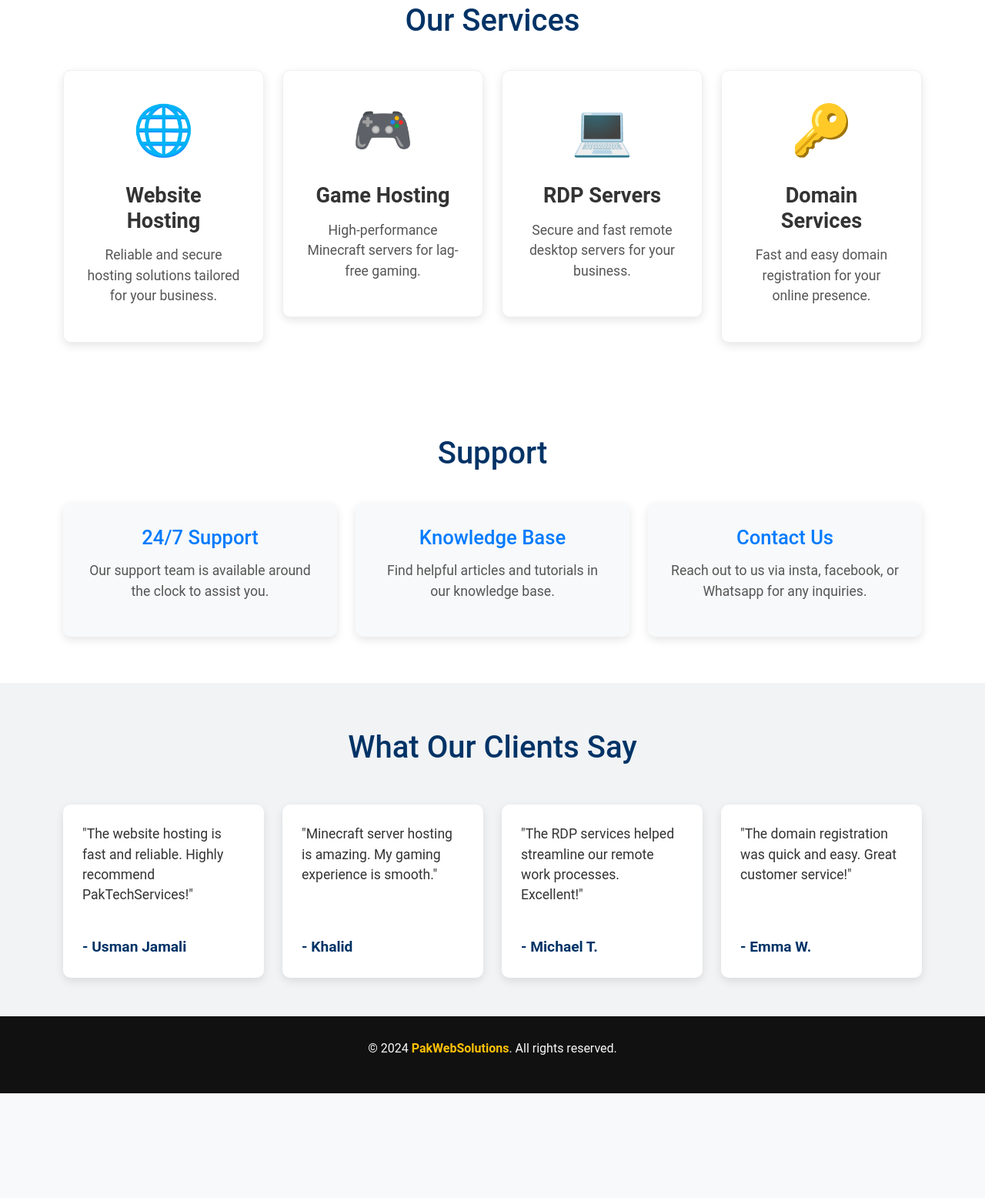
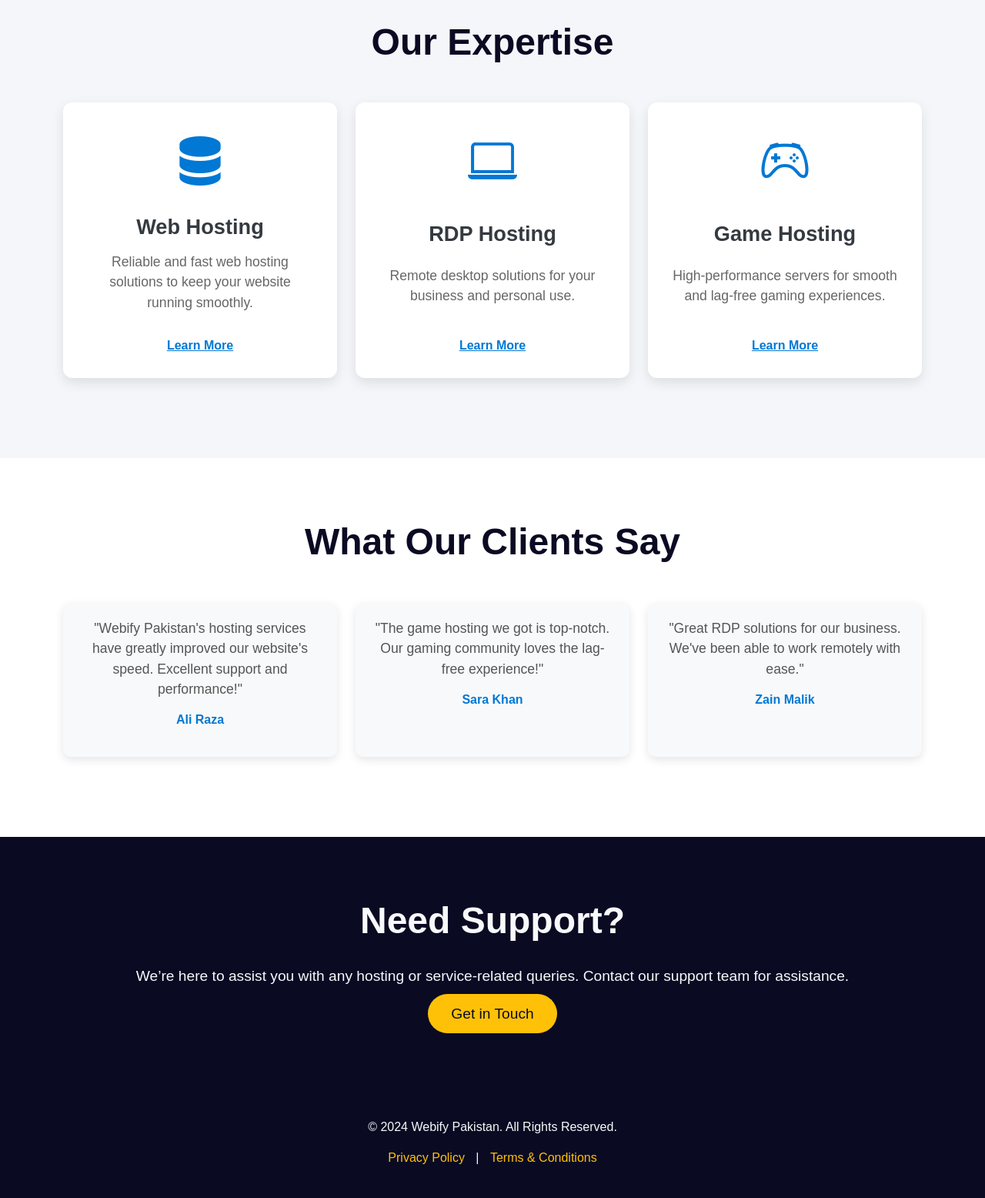
Before and after one commit to Guzraz2/newwebsiteupdayted, a plain HTML site: page index.html in a window 1280 px wide. Shown: the part 606-2162 px from the top of the page at 77% size. Before the commit the page ends 2026 px from the top, so only its background shows below. Drawn offline with nearby package versions, Linux system fonts and the light colour scheme.

Commit message:
Update index.html

```diff
--- a/index.html
+++ b/index.html
@@ -1,400 +1,461 @@
 <!DOCTYPE html>
 <html lang="en">
+
 <head>
   <meta charset="UTF-8">
   <meta name="viewport" content="width=device-width, initial-scale=1.0">
-  <title>PakWebSolutions - Premium Hosting Solutions</title>
+  <title>Webify Pakistan - Elevate Your Online Presence</title>
   <link rel="stylesheet" href="https://cdn.jsdelivr.net/npm/bootstrap@5.3.2/dist/css/bootstrap.min.css">
+  <link rel="stylesheet" href="https://cdnjs.cloudflare.com/ajax/libs/bootstrap-icons/1.10.5/font/bootstrap-icons.min.css">
   <style>
     /* General Styles */
     body {
-      font-family: 'Roboto', sans-serif;
-      background-color: #f8f9fa;
-      color: #333;
+      font-family: 'Poppins', sans-serif;
+      background-color: #f4f6f9;
+      color: #343a40;
       margin: 0;
       padding: 0;
-      opacity: 0;
-      animation: fadeIn 2s ease-in-out forwards;
-    }
-
-    @keyframes fadeIn {
-      from {
-        opacity: 0;
-      }
-      to {
-        opacity: 1;
-      }
     }
 
     /* Navbar Styles */
     .navbar {
-      background-color: #1e1e2f;
+      background: #0a0a23;
       padding: 1rem 1.5rem;
       box-shadow: 0 4px 10px rgba(0, 0, 0, 0.1);
-      transition: background-color 0.3s ease;
     }
+
     .navbar-brand {
+      font-size: 2.5rem;
+      font-weight: 700;
       color: #ffffff;
-      font-size: 2.5rem;
-      font-weight: 600;
+      display: flex;
+      align-items: center;
     }
-    .navbar-brand:hover {
+
+    .navbar-brand i {
+      margin-right: 10px;
+      font-size: 2.8rem;
       color: #ffc107;
     }
+
     .navbar-nav .nav-link {
       color: #ffffff;
       font-size: 1.1rem;
-      padding: 12px 20px;
-      transition: color 0.3s, background-color 0.3s ease;
+      margin: 0 10px;
+      position: relative;
     }
-    .navbar-nav .nav-link:hover {
-      color: #ffc107;
-      background-color: rgba(255, 255, 255, 0.1);
-      border-radius: 5px;
+
+    .navbar-nav .nav-link:hover::after {
+      content: '';
+      width: 100%;
+      height: 2px;
+      background: #ffc107;
+      position: absolute;
+      bottom: -5px;
+      left: 0;
     }
 
     /* Hero Section */
     .hero-section {
-      background: linear-gradient(120deg, #0056b3, #0069d9);
+      background: linear-gradient(140deg, #0a0a23, #1d2671, #0083b0);
       color: #ffffff;
       padding: 120px 20px;
       text-align: center;
-      animation: slideIn 2s ease-out;
+      border-bottom: 5px solid #ffc107;
     }
-    @keyframes slideIn {
-      0% { transform: translateY(100%); opacity: 0; }
-      100% { transform: translateY(0); opacity: 1; }
+
+    .hero-section h1 {
+      font-size: 3.5rem;
+      font-weight: 700;
     }
-    .hero-section h1 {
-      font-size: 4rem;
-      font-weight: 700;
-      margin-bottom: 20px;
-    }
+
     .hero-section p {
       font-size: 1.4rem;
       margin-top: 20px;
       font-weight: 300;
     }
+
     .hero-section .btn {
       background-color: #ffc107;
-      color: #003366;
+      color: #0a0a23;
       padding: 15px 40px;
       font-size: 1.2rem;
       border-radius: 30px;
-      transition: 0.3s ease-in-out;
+      transition: all 0.3s ease;
     }
+
     .hero-section .btn:hover {
       background-color: #e0a800;
-      transform: translateY(-5px);
+      transform: scale(1.1);
     }
 
-    /* Services Section */
+    /* Our Expertise Section */
     .services-section {
-      padding: 60px 20px;
-      background-color: #ffffff;
-      box-shadow: 0 4px 10px rgba(0, 0, 0, 0.05);
-      animation: fadeIn 1.5s ease-in-out forwards;
+      padding: 80px 20px;
+      background: #f4f6f9;
     }
+
     .services-section h2 {
       text-align: center;
-      font-size: 2.5rem;
-      margin-bottom: 40px;
-      color: #003366;
+      font-size: 3rem;
+      color: #0a0a23;
+      font-weight: 700;
+      margin-bottom: 50px;
     }
+
     .service-box {
       background: #ffffff;
       padding: 30px;
-      border-radius: 10px;
+      border-radius: 12px;
       text-align: center;
-      box-shadow: 0 4px 12px rgba(0, 0, 0, 0.1);
-      transition: all 0.3s ease;
-      border: 1px solid #f0f0f0;
+      box-shadow: 0 6px 16px rgba(0, 0, 0, 0.1);
+      transition: transform 0.3s, box-shadow 0.3s ease;
+      display: flex;
+      flex-direction: column;
+      justify-content: space-between;
+      height: 100%;
     }
+
     .service-box:hover {
       transform: translateY(-10px);
-      box-shadow: 0 10px 20px rgba(0, 0, 0, 0.2);
+      box-shadow: 0 12px 30px rgba(0, 0, 0, 0.15);
     }
+
     .service-icon {
       font-size: 4rem;
-      color: #007bff;
+      color: #0078d4;
       margin-bottom: 20px;
-      transition: all 0.3s ease;
     }
-    .service-box:hover .service-icon {
-      color: #ffc107;
-    }
+
     .service-box h5 {
       font-size: 1.7rem;
       font-weight: 600;
       margin-bottom: 15px;
     }
+
     .service-box p {
       font-size: 1.1rem;
-      color: #555;
+      color: #666;
     }
 
-    /* Reviews Section */
-    .reviews-section {
-      padding: 60px 20px;
-      background-color: #f1f3f5;
-      animation: fadeIn 1.5s ease-in-out forwards;
+    .service-box .learn-more {
+      color: #0078d4;
+      font-weight: 600;
+      margin-top: 15px;
     }
-    .reviews-section h2 {
+
+    /* Testimonials Section */
+    .testimonials {
+      background-color: #ffffff;
+      padding: 80px 20px;
+    }
+
+    .testimonials h2 {
       text-align: center;
-      font-size: 2.5rem;
-      margin-bottom: 40px;
-      color: #003366;
+      font-size: 3rem;
+      font-weight: 700;
+      color: #0a0a23;
+      margin-bottom: 50px;
     }
-    .review-card {
-      background-color: #ffffff;
+
+    .testimonial-box {
+      background: #f8f9fa;
       border-radius: 10px;
+      padding: 20px;
+      text-align: center;
       box-shadow: 0 4px 12px rgba(0, 0, 0, 0.1);
-      padding: 25px;
-      margin: 10px 0;
-      transition: all 0.3s ease;
-      height: 100%;
-      display: flex;
-      flex-direction: column;
-      justify-content: space-between;
+      transition: transform 0.3s ease;
+      min-height: 200px;
     }
-    .review-card:hover {
-      transform: translateY(-5px);
-      box-shadow: 0 6px 20px rgba(0, 0, 0, 0.2);
+
+    .testimonial-box:hover {
+      transform: translateY(-10px);
     }
-    .review-card p {
+
+    .testimonial-box p {
       font-size: 1.1rem;
-      color: #333;
-      margin-bottom: 20px;
+      color: #555;
+      margin-bottom: 15px;
     }
-    .review-card strong {
-      color: #003366;
-      font-size: 1.2rem;
+
+    .testimonial-box .client {
+      font-weight: bold;
+      color: #0078d4;
     }
 
     /* Support Section */
     .support-section {
-      padding: 60px 20px;
-      background-color: #ffffff;
-      animation: fadeIn 1.5s ease-in-out forwards;
+      padding: 80px 20px;
+      background: #0a0a23;
+      color: #f8f9fa;
+      text-align: center;
     }
+
     .support-section h2 {
-      text-align: center;
-      font-size: 2.5rem;
-      margin-bottom: 40px;
-      color: #003366;
+      font-size: 3rem;
+      font-weight: 700;
+      margin-bottom: 30px;
     }
-    .support-card {
-      background-color: #f8f9fa;
-      padding: 30px;
-      border-radius: 10px;
-      text-align: center;
-      box-shadow: 0 4px 12px rgba(0, 0, 0, 0.1);
-      transition: all 0.3s ease;
+
+    .support-section p {
+      font-size: 1.2rem;
+      margin-bottom: 20px;
     }
-    .support-card:hover {
-      transform: translateY(-10px);
-      box-shadow: 0 10px 20px rgba(0, 0, 0, 0.2);
+
+    .support-btn {
+      background-color: #ffc107;
+      padding: 15px 30px;
+      color: #0a0a23;
+      font-size: 1.2rem;
+      text-decoration: none;
+      border-radius: 30px;
+      transition: background-color 0.3s;
     }
-    .support-card h5 {
-      font-size: 1.6rem;
-      margin-bottom: 15px;
-      color: #007bff;
-    }
-    .support-card p {
-      font-size: 1.1rem;
-      color: #555;
+
+    .support-btn:hover {
+      background-color: #e0a800;
     }
 
     /* Footer */
     .footer {
-      background-color: #111;
+      background-color: #0a0a23;
       color: #f8f9fa;
+      padding: 40px 0;
       text-align: center;
-      padding: 30px 20px;
-      font-size: 1rem;
     }
+
     .footer a {
       color: #ffc107;
       text-decoration: none;
-      font-weight: 600;
+      margin: 0 10px;
     }
+
     .footer a:hover {
       color: #e0a800;
-      text-decoration: underline;
     }
 
-    /* Responsive Layout */
+    /* Responsive Styles */
+    @media (max-width: 1200px) {
+      .hero-section h1 {
+        font-size: 3rem;
+      }
+      .hero-section p {
+        font-size: 1.3rem;
+      }
+    }
+
+    @media (max-width: 992px) {
+      .navbar-nav .nav-link {
+        font-size: 1rem;
+      }
+
+      .hero-section {
+        padding: 100px 20px;
+      }
+
+      .service-box {
+        padding: 20px;
+      }
+
+      .service-box h5 {
+        font-size: 1.5rem;
+      }
+
+      .service-box p {
+        font-size: 1rem;
+      }
+
+      .testimonial-box p {
+        font-size: 1rem;
+      }
+
+      .support-section {
+        padding: 60px 20px;
+      }
+
+      .support-btn {
+        font-size: 1.1rem;
+      }
+    }
+
     @media (max-width: 768px) {
       .hero-section h1 {
-        font-size: 2.8rem;
+        font-size: 2.5rem;
       }
+
       .hero-section p {
         font-size: 1.2rem;
       }
-      .service-box {
-        padding: 20px;
-        margin-bottom: 20px;
-      }
-      .service-box h5 {
-        font-size: 1.4rem;
-      }
-      .reviews-section h2 {
+
+      .services-section h2,
+      .testimonials h2,
+      .support-section h2 {
         font-size: 2rem;
       }
-      .review-card {
-        padding: 20px;
+
+      .service-box {
+        padding: 15px;
       }
+
+      .testimonial-box {
+        min-height: auto;
+      }
+
+      .navbar-brand,
+      .navbar-toggler {
+        font-size: 1.5rem;
+      }
+
       .navbar-nav .nav-link {
         font-size: 1rem;
-        padding: 8px 15px;
       }
     }
 
     @media (max-width: 576px) {
       .hero-section h1 {
-        font-size: 2.4rem;
+        font-size: 2rem;
       }
+
       .hero-section p {
+        font-size: 1.1rem;
+      }
+
+      .service-box h5 {
+        font-size: 1.3rem;
+      }
+
+      .service-box p {
         font-size: 1rem;
       }
-      .service-box {
-        padding: 15px;
+
+      .testimonial-box p {
+        font-size: 1rem;
       }
-      .review-card {
-        padding: 15px;
+
+      .support-btn {
+        font-size: 1rem;
+        padding: 12px 25px;
+      }
+
+      .footer {
+        font-size: 0.9rem;
       }
     }
   </style>
 </head>
+
 <body>
 
   <!-- Navbar -->
   <nav class="navbar navbar-expand-lg navbar-dark">
     <div class="container">
-      <a class="navbar-brand" href="index.html">PakWebSolutions</a>
-      <button class="navbar-toggler" type="button" data-bs-toggle="collapse" data-bs-target="#navbarNav" aria-controls="navbarNav" aria-expanded="false" aria-label="Toggle navigation">
+      <a class="navbar-brand" href="#">
+        <i class="bi bi-globe"></i> Webify Pakistan
+      </a>
+      <button class="navbar-toggler" type="button" data-bs-toggle="collapse" data-bs-target="#navbarNav"
+        aria-controls="navbarNav" aria-expanded="false" aria-label="Toggle navigation">
         <span class="navbar-toggler-icon"></span>
       </button>
       <div class="collapse navbar-collapse" id="navbarNav">
         <ul class="navbar-nav ms-auto">
-          <li class="nav-item"><a class="nav-link" href="index.html">Home</a></li>
-          <li class="nav-item"><a class="nav-link" href="about.html">About</a></li>
-          <li class="nav-item"><a class="nav-link" href="products.html">Products</a></li>
-          <li class="nav-item"><a class="nav-link" href="support.html">Support</a></li>
-          <li class="nav-item"><a class="nav-link" href="#reviews">Reviews</a></li>
+          <li class="nav-item">
+            <a class="nav-link" href="index.html">Home</a>
+          </li>
+          <li class="nav-item">
+            <a class="nav-link" href="about.html">About</a>
+          </li>
+          <li class="nav-item">
+            <a class="nav-link" href="products.html">Products</a>
+          </li>
+          <li class="nav-item">
+            <a class="nav-link" href="contact.html">Contact</a>
+          </li>
         </ul>
       </div>
     </div>
   </nav>
 
   <!-- Hero Section -->
-  <div class="hero-section">
-    <h1>Welcome to PakWebSolutions</h1>
-    <p>Your one-stop solution for premium hosting services.</p>
-    <a href="#services" class="btn">Explore Services</a>
-  </div>
+  <section class="hero-section">
+    <h1>Elevate Your Online Presence</h1>
+    <p>Reliable, fast, and affordable hosting services for your website, game server, and business needs.</p>
+    <a href="index.html" class="btn">Learn More</a>
+  </section>
 
   <!-- Services Section -->
-  <div id="services" class="services-section">
+  <section class="services-section" id="about">
+    <h2>Our Expertise</h2>
     <div class="container">
-      <h2>Our Services</h2>
-      <div class="row gy-4">
-        <div class="col-md-3 col-12">
+      <div class="row">
+        <div class="col-lg-4 col-md-6 mb-4">
           <div class="service-box">
-            <div class="service-icon">🌐</div>
-            <h5>Website Hosting</h5>
-            <p>Reliable and secure hosting solutions tailored for your business.</p>
+            <div class="service-icon"><i class="bi bi-server"></i></div>
+            <h5>Web Hosting</h5>
+            <p>Reliable and fast web hosting solutions to keep your website running smoothly.</p>
+            <a href="products.html" class="learn-more">Learn More</a>
           </div>
         </div>
-        <div class="col-md-3 col-12">
+        <div class="col-lg-4 col-md-6 mb-4">
           <div class="service-box">
-            <div class="service-icon">🎮</div>
-            <h5>Game Hosting</h5>
-            <p>High-performance Minecraft servers for lag-free gaming.</p>
+            <div class="service-icon"><i class="bi bi-laptop"></i></div>
+            <h5>RDP Hosting</h5>
+            <p>Remote desktop solutions for your business and personal use.</p>
+            <a href="products.html" class="learn-more">Learn More</a>
           </div>
         </div>
-        <div class="col-md-3 col-12">
+        <div class="col-lg-4 col-md-6 mb-4">
           <div class="service-box">
-            <div class="service-icon">💻</div>
-            <h5>RDP Servers</h5>
-            <p>Secure and fast remote desktop servers for your business.</p>
-          </div>
-        </div>
-        <div class="col-md-3 col-12">
-          <div class="service-box">
-            <div class="service-icon">🔑</div>
-            <h5>Domain Services</h5>
-            <p>Fast and easy domain registration for your online presence.</p>
+            <div class="service-icon"><i class="bi bi-controller"></i></div>
+            <h5>Game Hosting</h5>
+            <p>High-performance servers for smooth and lag-free gaming experiences.</p>
+            <a href="products.html" class="learn-more">Learn More</a>
           </div>
         </div>
       </div>
     </div>
-  </div>
+  </section>
 
-  <!-- Support Section -->
-  <div id="support" class="support-section">
+  <!-- Testimonials Section -->
+  <section class="testimonials" id="products">
+    <h2>What Our Clients Say</h2>
     <div class="container">
-      <h2>Support</h2>
-      <div class="row gy-4">
-        <div class="col-md-4">
-          <div class="support-card">
-            <h5>24/7 Support</h5>
-            <p>Our support team is available around the clock to assist you.</p>
+      <div class="row">
+        <div class="col-lg-4 col-md-6 mb-4">
+          <div class="testimonial-box">
+            <p>"Webify Pakistan's hosting services have greatly improved our website's speed. Excellent support and performance!"</p>
+            <div class="client">Ali Raza</div>
           </div>
         </div>
-        <div class="col-md-4">
-          <div class="support-card">
-            <h5>Knowledge Base</h5>
-            <p>Find helpful articles and tutorials in our knowledge base.</p>
+        <div class="col-lg-4 col-md-6 mb-4">
+          <div class="testimonial-box">
+            <p>"The game hosting we got is top-notch. Our gaming community loves the lag-free experience!"</p>
+            <div class="client">Sara Khan</div>
           </div>
         </div>
-        <div class="col-md-4">
-          <div class="support-card">
-            <h5>Contact Us</h5>
-            <p>Reach out to us via insta, facebook, or Whatsapp for any inquiries.</p>
+        <div class="col-lg-4 col-md-6 mb-4">
+          <div class="testimonial-box">
+            <p>"Great RDP solutions for our business. We've been able to work remotely with ease."</p>
+            <div class="client">Zain Malik</div>
           </div>
         </div>
       </div>
     </div>
-  </div>
+  </section>
 
-  <!-- Reviews Section -->
-  <div id="reviews" class="reviews-section">
-    <div class="container">
-      <h2>What Our Clients Say</h2>
-      <div class="row gy-4">
-        <div class="col-md-3">
-          <div class="review-card">
-            <p>"The website hosting is fast and reliable. Highly recommend PakTechServices!"</p>
-            <strong>- Usman Jamali</strong>
-          </div>
-        </div>
-        <div class="col-md-3">
-          <div class="review-card">
-            <p>"Minecraft server hosting is amazing. My gaming experience is smooth."</p>
-            <strong>- Khalid</strong>
-          </div>
-        </div>
-        <div class="col-md-3">
-          <div class="review-card">
-            <p>"The RDP services helped streamline our remote work processes. Excellent!"</p>
-            <strong>- Michael T.</strong>
-          </div>
-        </div>
-        <div class="col-md-3">
-          <div class="review-card">
-            <p>"The domain registration was quick and easy. Great customer service!"</p>
-            <strong>- Emma W.</strong>
-          </div>
-        </div>
-      </div>
-    </div>
-  </div>
+  <!-- Support Section -->
+  <section class="support-section" id="contact">
+    <h2>Need Support?</h2>
+    <p>We’re here to assist you with any hosting or service-related queries. Contact our support team for assistance.</p>
+    <a href="saadbinshahid2008@gmail.com" class="support-btn">Get in Touch</a>
+  </section>
 
   <!-- Footer -->
-  <div class="footer">
-    <p>© 2024 <a href="#">PakWebSolutions</a>. All rights reserved.</p>
-  </div>
+  <footer class="footer">
+    <p>&copy; 2024 Webify Pakistan. All Rights Reserved.</p>
+    <a href="ppolicy.html">Privacy Policy</a> | <a href="terms.html">Terms & Conditions</a>
+  </footer>
+
   <script src="https://cdn.jsdelivr.net/npm/bootstrap@5.3.2/dist/js/bootstrap.bundle.min.js"></script>
 </body>
+
 </html>
```
